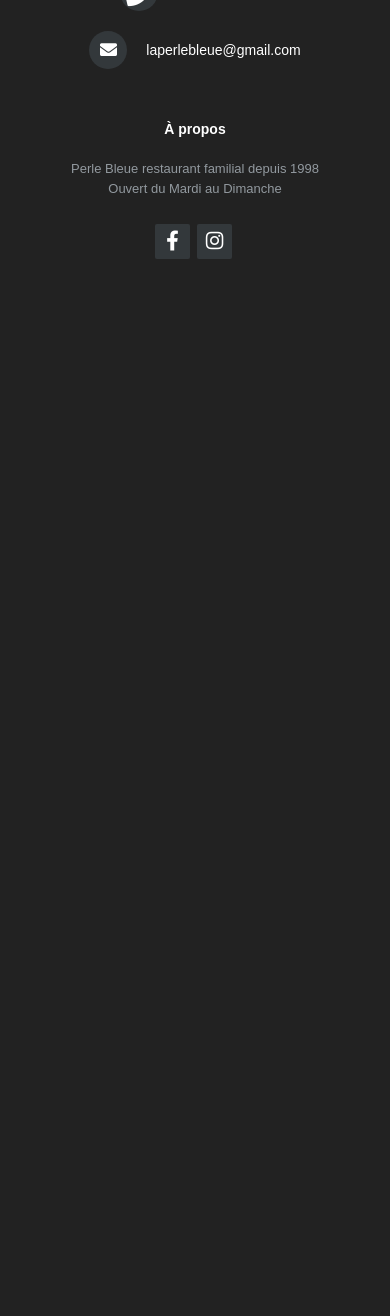
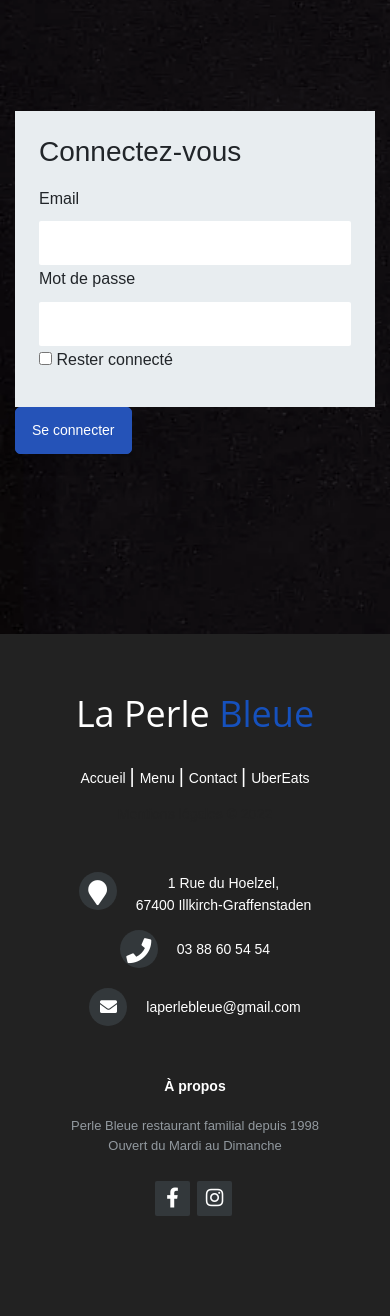
Before and after one commit to Cloud-Boys/La-Perle-Bleue, a Symfony app: template templates/security/login.html.twig in a window 390 px wide. Shown: the part 561-1877 px from the top of the page. Before the commit the page ends 820 px from the top, so only its background shows below. Run offline with Twig, Linux system fonts and the light colour scheme; the template is opened without the code that fills it, so the values that code supplies are empty; some libraries are stand-ins or nearby versions; some web fonts are replaced.

Commit message:
Ajout de 'rester connecter' sur la page login + début de mise en page

```diff
--- a/templates/accueil/index.html.twig
+++ b/templates/accueil/index.html.twig
@@ -148,7 +148,7 @@
                     <div id="left_side_menu">
                         <h2 class="police_italien">Notre Menu</h2>
                         <p class="text_menu">Far far away, behind the word mountains, far from the countries Vokalia and Consonantia, there live the blind texts. Separated they live in Bookmarksgrove right at the coast of the Semantics, a large language ocean.</p>
-                        <a class="button_menu" href="">Full Menu</a>
+                        <a class="button_menu" href="menu">Full Menu</a>
                     </div>
                     <!-- Coté droit de la boxe Menu avec les images-->
                     <div id="right_side_menu" class="f-1">
--- a/templates/security/login.html.twig
+++ b/templates/security/login.html.twig
@@ -1,42 +1,65 @@
 {% extends 'base.html.twig' %}
 
-{% block title %}Log in!{% endblock %}
+{% block title %}Login{% endblock %}
+
+{% block stylesheets %}
+    <link rel="stylesheet" href="{{ asset('css/contact.css') }}">
+{% endblock %}
 
 {% block body %}
+
+        <main>
+                <!-- Début Section Accueil : image et texte-->
+                <section class="section_bg_img flex jc-center ai-center">
+                    <div class="ta-center white mb-5">
+                        <h1 id="main_titre" class="shadow_contour">Login</h1>
+                    </div>
+                </section>
+                <!-- Fin Section Accueil-->
+
+
+                <section class="ftco-section">
+                    <div class="container">
+                        <div class="row justify-content-center">
+                            <div class="col-md-12">
+                                <div class="wrapper">
+                                    <div class="row no-gutters mb-5">
+                                        <div class="col-md-7">
+                                            <div class="contact-wrap w-100 p-md-5 p-4">
+                                                <div id="form-message-warning" class="mb-4"></div>
+
 <form method="post">
     {% if error %}
         <div class="alert alert-danger">{{ error.messageKey|trans(error.messageData, 'security') }}</div>
     {% endif %}
 
-    {% if app.user %}
-        <div class="mb-3">
-            You are logged in as {{ app.user.username }}, <a href="{{ path('app_logout') }}">Logout</a>
-        </div>
-    {% endif %}
-
-    <h1 class="h3 mb-3 font-weight-normal">Please sign in</h1>
+    <h1 class="h3 mb-3 font-weight-normal">Connectez-vous</h1>
     <label for="inputEmail">Email</label>
     <input type="email" value="{{ last_username }}" name="email" id="inputEmail" class="form-control" autocomplete="email" required autofocus>
-    <label for="inputPassword">Password</label>
+    <label for="inputPassword">Mot de passe</label>
     <input type="password" name="password" id="inputPassword" class="form-control" autocomplete="current-password" required>
 
     <input type="hidden" name="_csrf_token"
            value="{{ csrf_token('authenticate') }}"
-    >
-
-    {#
-        Uncomment this section and add a remember_me option below your firewall to activate remember me functionality.
-        See https://symfony.com/doc/current/security/remember_me.html
-
         <div class="checkbox mb-3">
             <label>
-                <input type="checkbox" name="_remember_me"> Remember me
+                <input type="checkbox" name="_remember_me"> Rester connecté
             </label>
         </div>
-    #}
+
 
     <button class="btn btn-lg btn-primary" type="submit">
-        Sign in
+        Se connecter
     </button>
 </form>
+
+</div>
+                                        </div>
+                                        </div>
+                                        </div>
+                                        </div>
+                                        </div>
+                                        </div>
+                                        </div>
+                                        </section>
 {% endblock %}
```
Also changed, not shown: public/img/upload/pizza margherita.jpeg (deleted), 1 other file.
